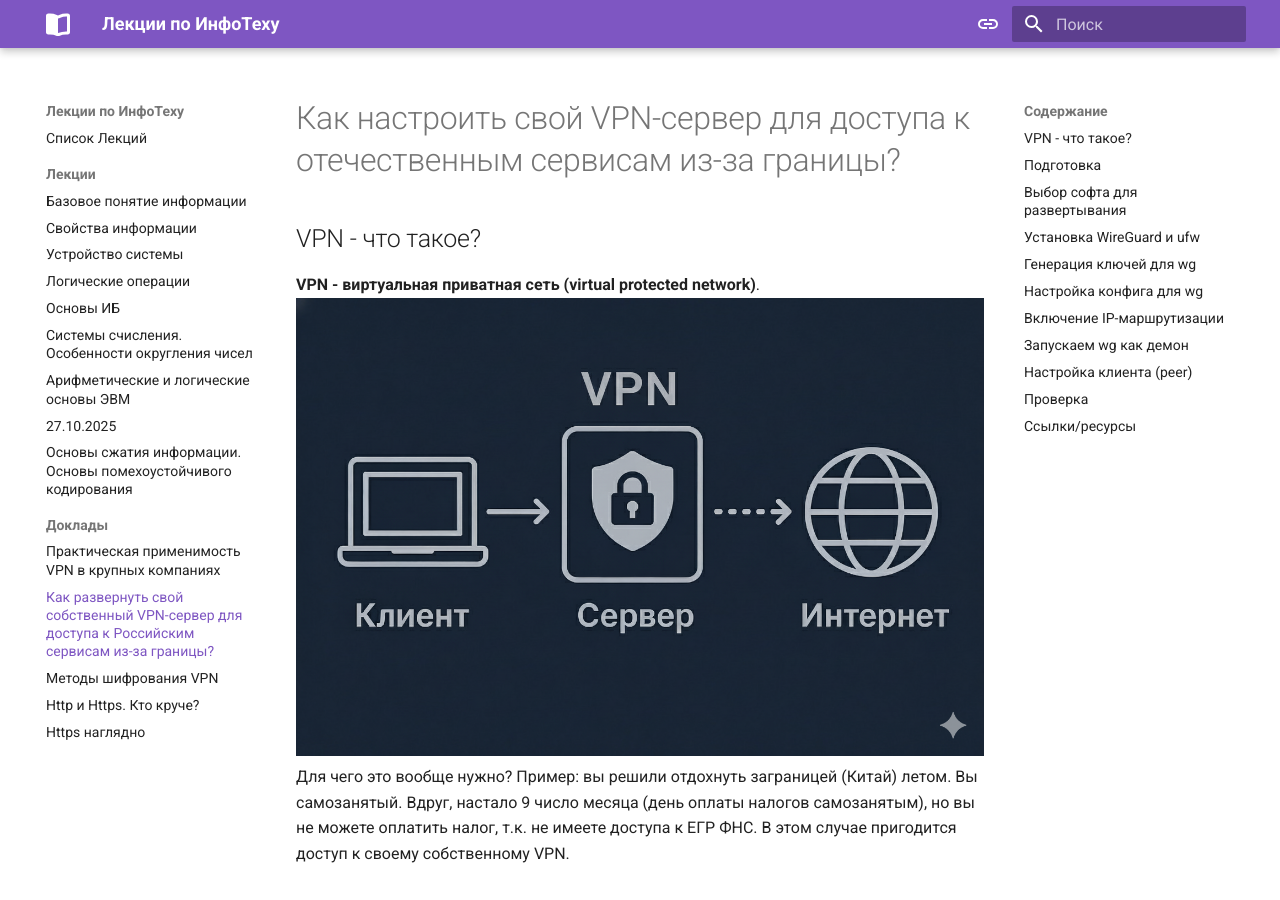
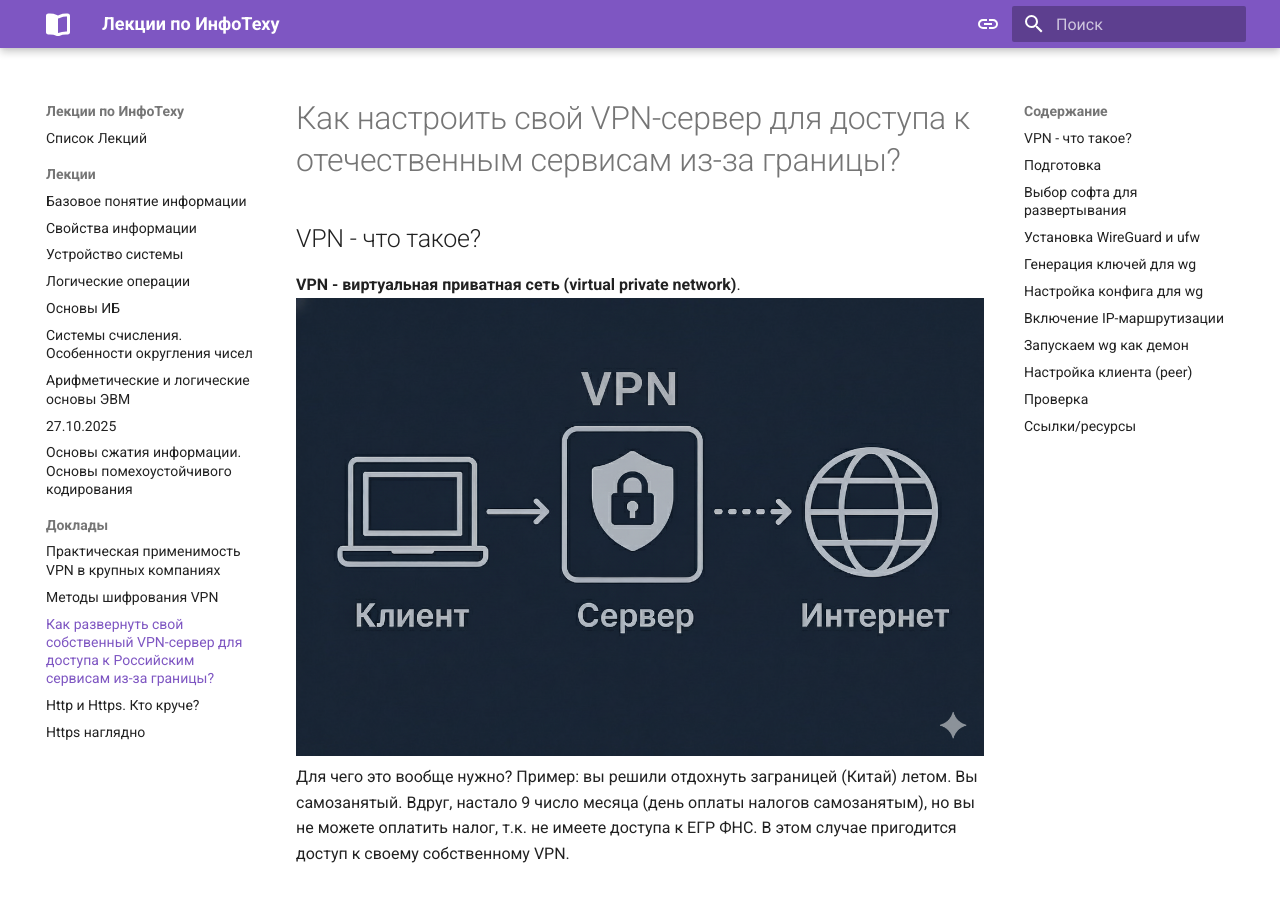
Before and after one commit to Sashayerty/lections, an MkDocs documentation site: the page built from docs/ru_vpn.md, in a window 1280 px wide and 900 px high. Built offline with MkDocs 1.6.1 and Material for MkDocs 9.7.7, drawn with Linux system fonts in a browser that asks for light colours; some of the changed text lies outside the part shown.

Commit message:
Обновил Доку

```diff
--- a/docs/ru_vpn.md
+++ b/docs/ru_vpn.md
@@ -1,7 +1,7 @@
 # Как настроить свой VPN-сервер для доступа к отечественным сервисам из-за границы?
 ## VPN - что такое?
 
-**VPN - виртуальная приватная сеть (virtual protected network)**.
+**VPN - виртуальная приватная сеть (virtual private network)**.
 ![VPN логика](./img/vpn_logic.png)
 Для чего это вообще нужно? Пример: вы решили отдохнуть заграницей (Китай) летом. Вы самозанятый. Вдруг, настало 9 число месяца (день оплаты налогов самозанятым), но вы не можете оплатить налог, т.к. не имеете доступа к ЕГР ФНС. В этом случае пригодится доступ к своему собственному VPN.
 ## Подготовка
--- a/mkdocs.yml
+++ b/mkdocs.yml
@@ -13,8 +13,8 @@ nav:
     - "Основы сжатия информации. Основы помехоустойчивого кодирования": 30.09.2025.md
   - "Доклады":
     - "Практическая применимость VPN в крупных компаниях": practical_usage.md
+    - "Методы шифрования VPN": vpn_encryption.md
     - "Как развернуть свой собственный VPN-сервер для доступа к Российским сервисам из-за границы?": ru_vpn.md
-    - "Методы шифрования VPN": vpn_encryption.md
     - "Http и Https. Кто круче?": http_https.md
     - "Https наглядно": https_belike.md
 extra:
```
